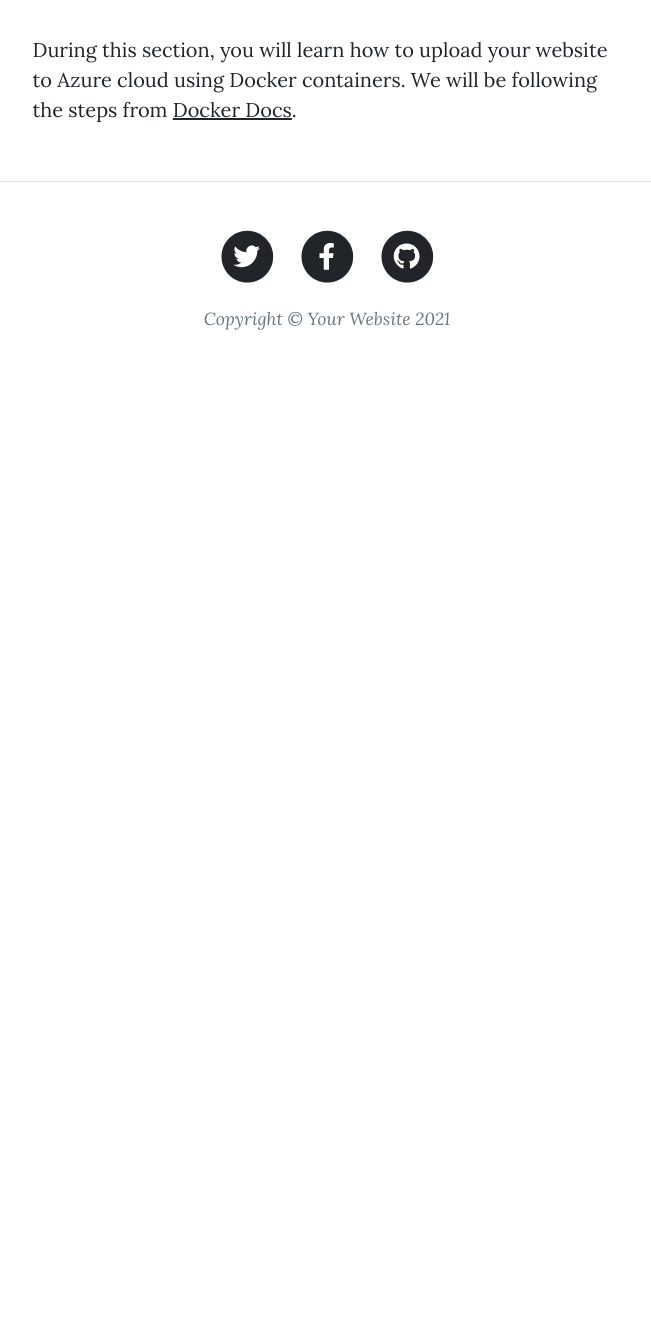
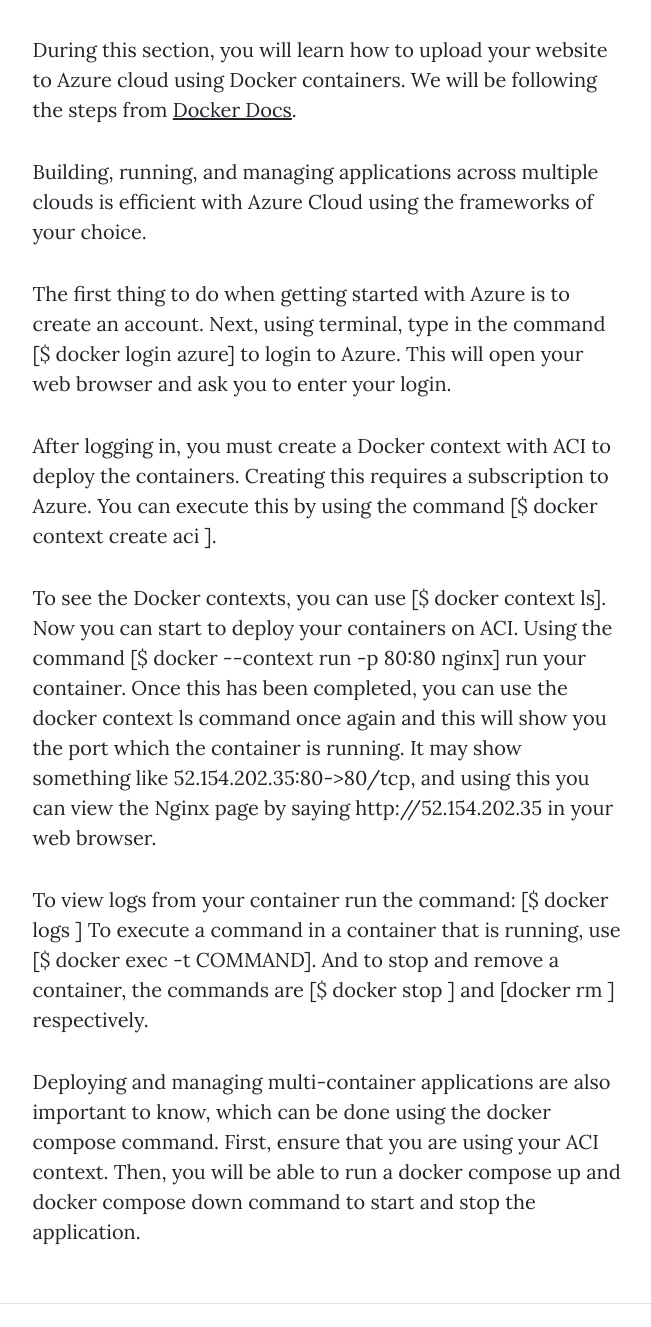
Before and after one commit to sduvapu/project, a plain HTML site: page public_html/azure.html in a window 1280 px wide. Shown: the part 613-1940 px from the top of the page, without its empty margins (313-964 px from the left). Before the commit the page ends 993 px from the top, so only its background shows below. Drawn offline with nearby package versions, Linux system fonts and the light colour scheme; a web font is replaced by a local one.

Commit message:
Update azure.html

```diff
--- a/public_html/azure.html
+++ b/public_html/azure.html
@@ -62,6 +62,14 @@
                 <div class="row gx-4 gx-lg-5 justify-content-center">
                     <div class="col-md-10 col-lg-8 col-xl-7">
                         <p>During this section, you will learn how to upload your website to Azure cloud using Docker containers. We will be following the steps from <a href="https://docs.docker.com/cloud/aci-integration/">Docker Docs</a>.</p>
+                        <p>Building, running, and managing applications across multiple clouds is efficient with Azure Cloud using the frameworks of your choice.</p>
+                        <p>The first thing to do when getting started with Azure is to create an account. Next, using terminal, type in the command [$ docker login azure] to login to Azure. This will open your web browser and ask you to enter your login.</p>
+                        <p>After logging in, you must create a Docker context with ACI to deploy the containers. Creating this requires a subscription to Azure. You can execute this by using the command [$ docker context create aci <YOUR-CONTEXT-NAME>].</p>
+                        <p>To see the Docker contexts, you can use [$ docker context ls]. Now you can start to deploy your containers on ACI. Using the command [$ docker --context <YOUR-CONTEXT-NAME> run -p 80:80 nginx] run your container. Once this has been completed, you can use the docker context ls command once again and this will show you the port which the container is running. It may show something like 52.154.202.35:80->80/tcp, and using this you can view the Nginx page by saying http://52.154.202.35 in your web browser.</p>
+                        <p>To view logs from your container run the command: [$ docker logs <CONTAINER-ID>] To execute a command in a container that is running, use [$ docker exec -t <CONTAINER-ID> COMMAND]. And to stop and remove a container, the commands are [$ docker stop <CONTAINER-ID>] and [docker rm <CONTAINER-ID>] respectively.</p>
+                        <p>Deploying and managing multi-container applications are also important to know, which can be done using the docker compose command. First, ensure that you are using your ACI context. Then, you will be able to run a docker compose up and docker compose down command to start and stop the application.</p>
+
+
                     </div>
                 </div>
             </div>
```
